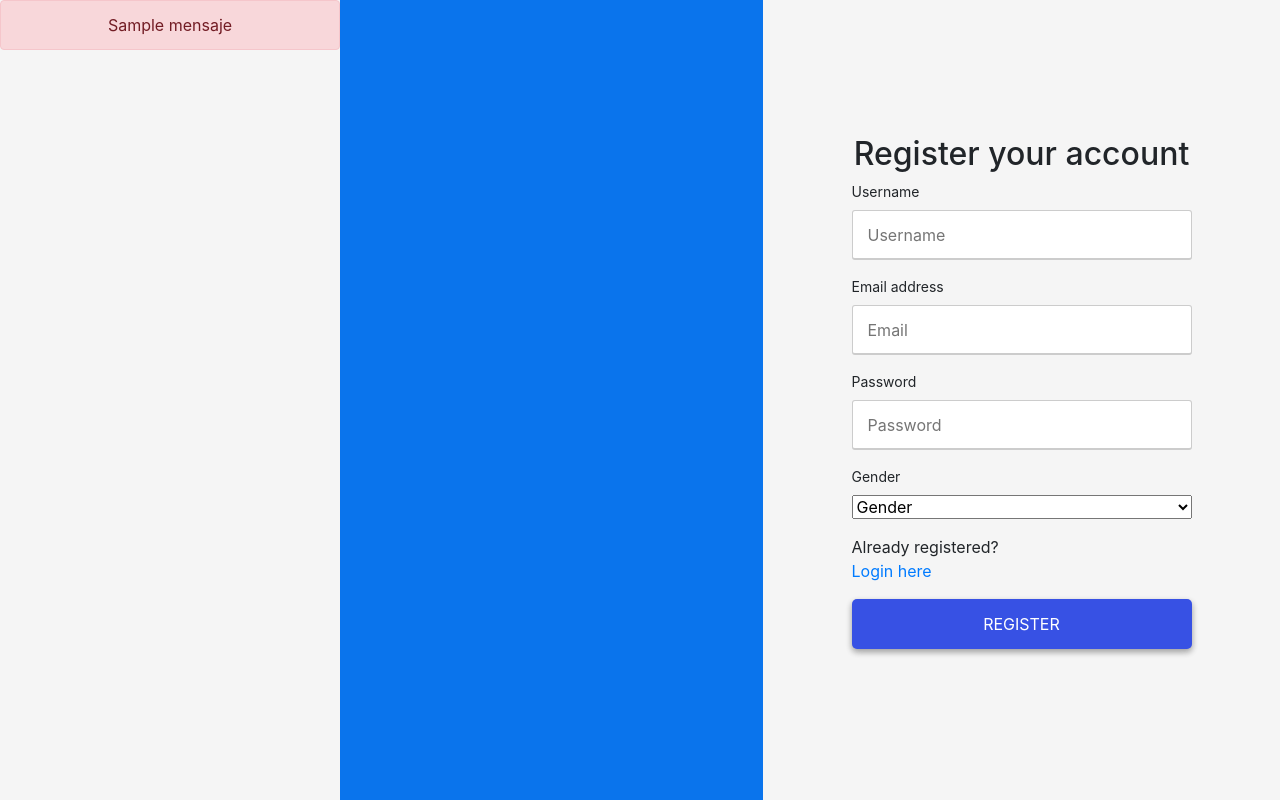
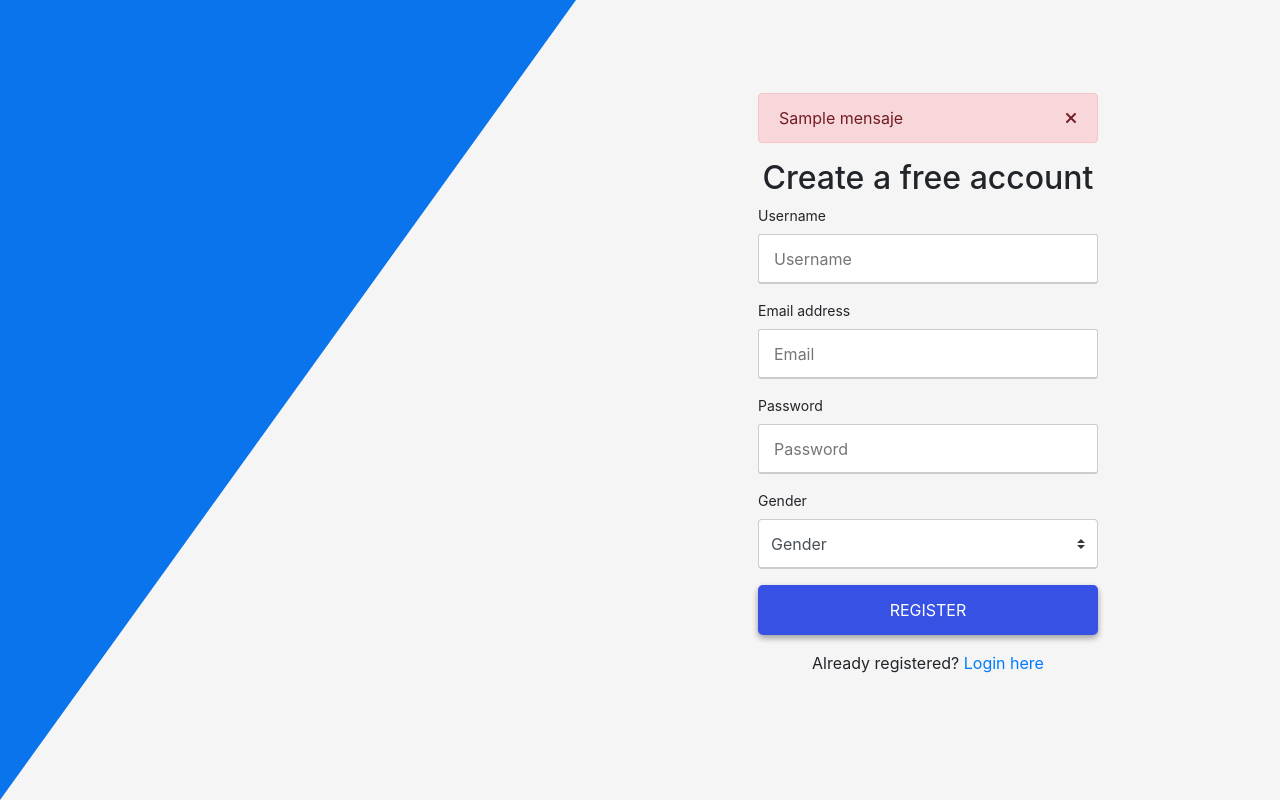
Before and after one commit to Ximoromero5/PROYECTOFINAL, a PHP site: the page made by app/templates/registerForm.php in a window 1280 px wide. Run offline with PHP 8.4, Linux system fonts and the light colour scheme; the template is opened without the code that fills it: most values are stand-ins (such as "Sample title", 1, 10 or a date in 2020); some libraries are stand-ins or nearby versions.

Commit message:
solved some things

```diff
--- a/app/Config.php
+++ b/app/Config.php
@@ -7,7 +7,8 @@
     static public $dbUser = "root";
     static public $dbPassword = "";
     static public $dbCss = "styles.css";
-    static public $defaultImage = "web/images/user.png";
+    static public $defaultImage = "web/images/0.png";
+    static public $defaultCoverImage = "web/images/defaultCover.jpg";
     static public $validExtensions = ["image/jpeg", "image/gif", "image/png", "image/jpg"];
     static public $imgPath = 'web/images/';
 
--- a/app/templates/loginForm.php
+++ b/app/templates/loginForm.php
@@ -29,7 +29,7 @@
                 </div>
             </div>
             <div class="errores">
-                <?php echo $parametros['mensaje'] != '' ? "<div class='alert alert-danger' role='danger'>" . $parametros['mensaje'] . "</div>" : '' ?>
+                <?php echo $parametros['mensaje'] != '' ? "<div class='alert alert-danger' role='danger'>" . $parametros['mensaje'] . "<i class='fas fa-times' id='closeAlertServer'></i></div>" : '' ?>
             </div>
             <form action="login" method="POST" id="loginForm" class="needs-validation" novalidate>
                 <div class="form-group">
--- a/app/templates/registerForm.php
+++ b/app/templates/registerForm.php
@@ -11,15 +11,14 @@
 
 <body>
     <div id="mainRegisterPage">
-        <div class="errores">
-            <?php echo $parametros['mensaje'] != '' ? "<div class='alert alert-danger' role='danger'>" . $parametros['mensaje'] . "</div>" : '' ?>
-        </div>
-
-        <div id="left">
+        <div id="left" class="d-none d-xl-block">
 
         </div>
         <div id="right">
-            <h2>Register your account</h2>
+            <div class="errores">
+                <?php echo $parametros['mensaje'] != '' ? "<div class='alert alert-danger' role='danger'>" . $parametros['mensaje'] . "<i class='fas fa-times' id='closeAlertServer'></i></div>" : '' ?>
+            </div>
+            <h2 class="mb-2">Create a free account</h2>
             <form action="register" method="POST" id="registerForm">
                 <div class="form-group">
                     <label for="username">Username</label>
@@ -35,7 +34,7 @@
                 </div>
                 <div class="form-group">
                     <label for="gender">Gender</label>
-                    <select name="gender" id="gender">
+                    <select name="gender" id="gender" class="browser-default custom-select">
                         <option selected disabled value="">Gender</option>
                         <option value="Male">Male</option>
                         <option value="Female">Female</option>
@@ -43,10 +42,10 @@
                     </select>
                 </div>
                 <div class="form-group">
-                    Already registered? <a href="login">Login here</a>
+                    <button type="submit" class="btn btn-primary" name="registerButton">REGISTER</button>
                 </div>
-                <div class="form-group">
-                    <button type="submit" class="btn btn-primary" name="registerButton">REGISTER</button>
+                <div class="form-group" id="loginPart">
+                    <p>Already registered? <a href="login">Login here</a></p>
                 </div>
             </form>
         </div>
--- a/web/css/styles.css
+++ b/web/css/styles.css
@@ -812,7 +812,7 @@
 div#mainLoginPage #left #loginForm .form-group i#passwordEye {
   position: absolute;
   right: 15px;
-  bottom: 15px !important;
+  bottom: 15px;
   cursor: pointer;
   color: var(--fontColorLight2);
 }
@@ -840,9 +840,9 @@
 }
 
 div#mainLoginPage #right {
-  display: -webkit-box !important;
-  display: -ms-flexbox !important;
-  display: flex !important;
+  display: -webkit-box;
+  display: -ms-flexbox;
+  display: flex;
   -webkit-box-pack: center;
       -ms-flex-pack: center;
           justify-content: center;
@@ -879,8 +879,30 @@
   text-align: center;
 }
 
-.error {
+label[id$="-error"] {
   color: #e60000;
+  font-size: 80% !important;
+}
+
+.valid {
+  border-color: #5cb85c !important;
+  border-bottom-color: #5cb85c !important;
+}
+
+.alert.alert-danger {
+  display: -webkit-box;
+  display: -ms-flexbox;
+  display: flex;
+  -webkit-box-align: center;
+      -ms-flex-align: center;
+          align-items: center;
+  -webkit-box-pack: justify;
+      -ms-flex-pack: justify;
+          justify-content: space-between;
+}
+
+.alert.alert-danger i {
+  cursor: pointer;
 }
 
 /* END LOGIN PAGE STYLES */
@@ -898,6 +920,8 @@
       -ms-flex: 45%;
           flex: 45%;
   background: var(--blueColor);
+  -webkit-clip-path: polygon(100% 0, 0 0, 0 100%);
+          clip-path: polygon(100% 0, 0 0, 0 100%);
 }
 
 #mainRegisterPage #right {
@@ -961,5 +985,28 @@
   border-bottom: 2px solid var(--blueColor);
 }
 
+#mainRegisterPage #right #registerForm .form-group .custom-select {
+  height: 50px;
+  border: 1px solid #ccc;
+  border-bottom: 2px solid #ccc;
+  width: 340px;
+}
+
+#mainRegisterPage #right #registerForm .form-group .custom-select:focus {
+  -webkit-box-shadow: none !important;
+          box-shadow: none !important;
+  border: 1px solid var(--blueColor);
+  border-bottom: 2px solid var(--blueColor);
+}
+
+#mainRegisterPage #right #registerForm #loginPart {
+  display: -webkit-box;
+  display: -ms-flexbox;
+  display: flex;
+  -webkit-box-align: center;
+      -ms-flex-align: center;
+          align-items: center;
+}
+
 /* END LOGIN PAGE STYLES */
 /*# sourceMappingURL=styles.css.map */
--- a/web/css/styles.scss
+++ b/web/css/styles.scss
@@ -627,7 +627,7 @@
         i#passwordEye {
           position: absolute;
           right: 15px;
-          bottom: 15px !important;
+          bottom: 15px;
           cursor: pointer;
           color: var(--fontColorLight2);
         }
@@ -650,7 +650,7 @@
     }
   }
   #right {
-    display: flex !important;
+    display: flex;
     justify-content: center;
     align-items: center;
     background: #396afc;
@@ -679,8 +679,24 @@
   width: 340px;
   text-align: center;
 }
-.error {
+label[id$="-error"] {
   color: #e60000;
+  font-size: 80% !important;
+}
+
+.valid {
+  border-color: #5cb85c !important;
+  border-bottom-color: #5cb85c !important;
+}
+
+//MENSAJE DE ERROR DEL LADO SERVIDOR PERSONALIZADO
+.alert.alert-danger {
+  display: flex;
+  align-items: center;
+  justify-content: space-between;
+  i {
+    cursor: pointer;
+  }
 }
 
 /* END LOGIN PAGE STYLES */
@@ -693,6 +709,7 @@
   #left {
     flex: 45%;
     background: var(--blueColor);
+    clip-path: polygon(100% 0, 0 0, 0 100%);
   }
   #right {
     display: flex;
@@ -731,6 +748,21 @@
           border: 1px solid var(--blueColor);
           border-bottom: 2px solid var(--blueColor);
         }
+        .custom-select {
+          height: 50px;
+          border: 1px solid #ccc;
+          border-bottom: 2px solid #ccc;
+          width: 340px;
+          &:focus {
+            box-shadow: none !important;
+            border: 1px solid var(--blueColor);
+            border-bottom: 2px solid var(--blueColor);
+          }
+        }
+      }
+      #loginPart {
+        display: flex;
+        align-items: center;
       }
     }
   }
--- a/web/js/validaForm.js
+++ b/web/js/validaForm.js
@@ -42,6 +42,11 @@
         $('#gender').hasClass('error') ? $('#gender').addClass('invalid') : $('#gender').removeClass('invalid');
     });
 
+    //Poner en verde los campos que sean correctos cuando se escribe
+    $('#username').keyup(function () {
+        $('#username').attr('aria-invalid') == 'false' ? $('#username').addClass('valid') : console.log('Inválido');
+    });
+
     /* VALIDACIÓN DEL FORMULARIO DE REGISTRO */
 
     /* VALIDACIÓN DEL FORMULARIO DE LOGIN */
@@ -61,10 +66,15 @@
                     e.preventDefault();
                     $(passwordLogin).addClass('invalid');
                 }
+                /* $(passwordLogin).hasClass('invalid') ? $('#passwordEye').css('bottom', '40px') : $('#passwordEye').css('bottom', '15px'); */
             }
 
             formulario.classList.add('was-validated');
         });
+    });
+
+    $(passwordLogin).keyup(function () {
+        $('#passwordEye').css('bottom', '15px !important');
     });
 
     /* VALIDACIÓN DEL FORMULARIO DE LOGIN */
@@ -79,4 +89,9 @@
         }
     });
 
+    //Funcionalidad para cerrar el mensaje de error del lado servidor
+    $('#closeAlertServer').click(function () {
+        $('.alert-danger').remove();
+    });
+
 }); //Main key
```
Also changed, not shown: app/Controller.php (+7 -9 lines), app/Validar.php (+6 -6 lines), web/images/defaultCover.jpg (renamed from web/images/1585225209.jpg), 1 other file.
